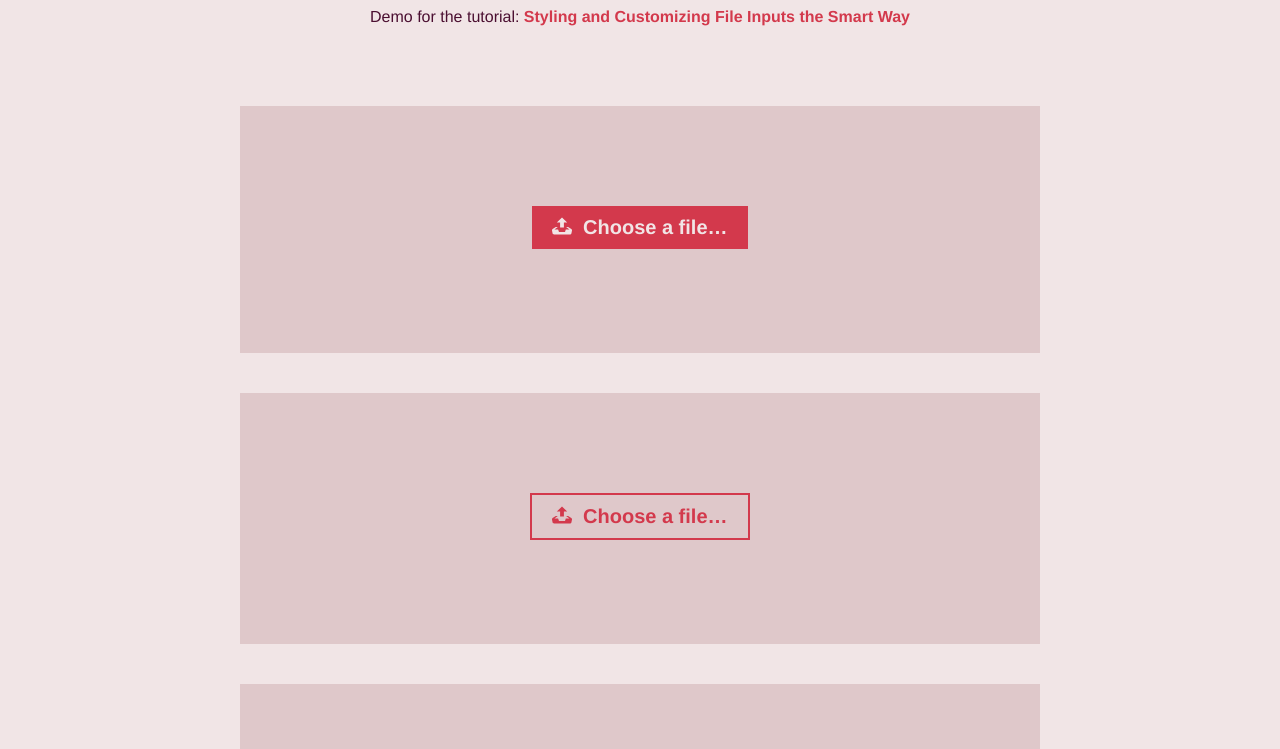
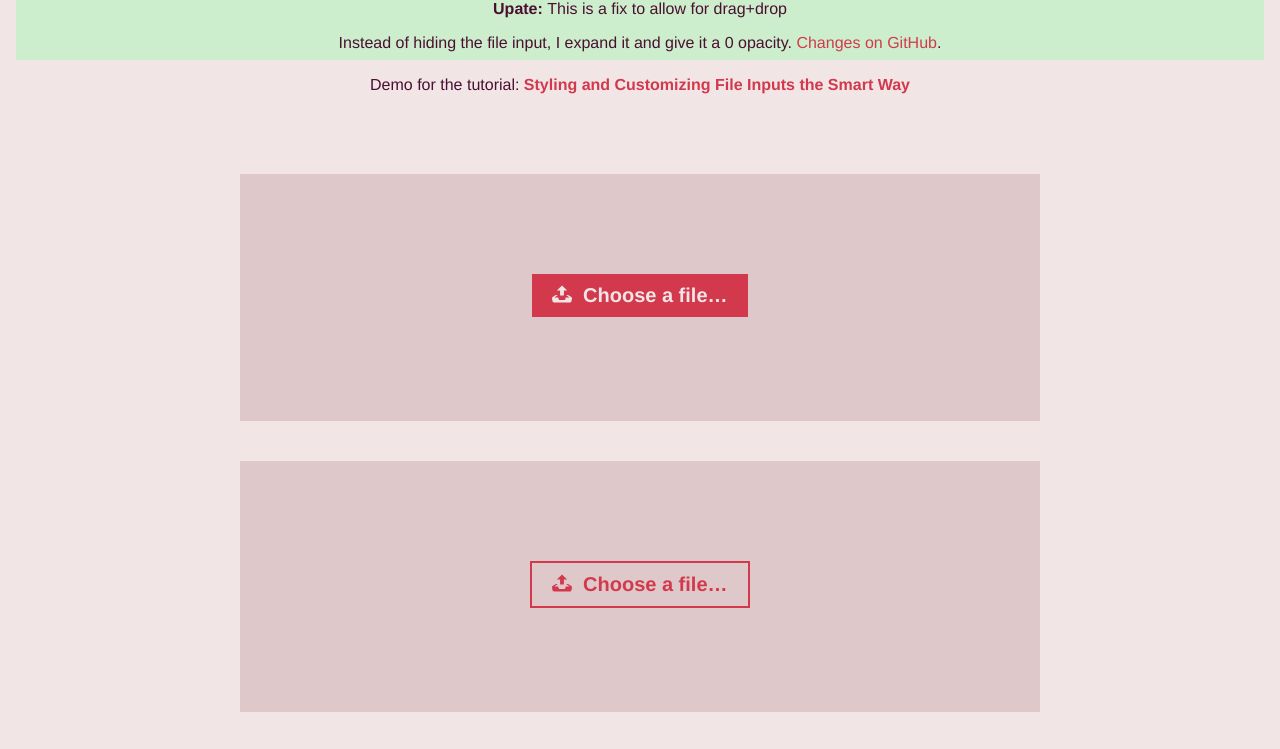
Before and after one commit to codepo8/CustomFileInputs, a plain HTML site: page index.html in a window 1280 px wide. Shown: the part 146-895 px from the top of the page. Drawn offline with Linux system fonts and the light colour scheme.

Commit message:
added info

```diff
--- a/css/demo.css
+++ b/css/demo.css
@@ -219,3 +219,9 @@ a:focus {
 		font-size: 2.8em;
 	}
 }
+
+.update, .update + p {
+	background: #cec;
+	margin:0;
+	padding: .5em 0;
+}
--- a/index.html
+++ b/index.html
@@ -27,6 +27,7 @@
 					<a class="codrops-icon codrops-icon--drop" href="http://tympanus.net/codrops/?p=24831" title="Back to the article"><span>Back to the Codrops article</span></a>
 				</div>
 				<h1>Custom File Inputs</h1>
+				<p class="update"><strong>Upate: </strong>This is a fix to allow for drag+drop</p><p>Instead of hiding the file input, I expand it and give it a 0 opacity. <a href="https://github.com/codepo8/CustomFileInputs/blob/master/css/component.css">Changes on GitHub</a>.</p>
 				<p>Demo for the tutorial: <strong><a href="http://tympanus.net/codrops/?p=24831">Styling and Customizing File Inputs the Smart Way</a></strong></p>
 			</header>
 			<div class="content">
```
